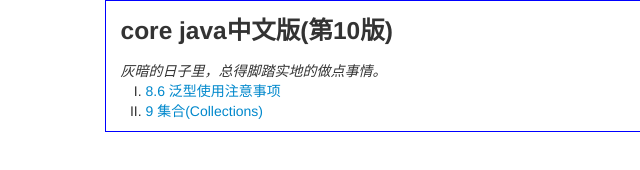
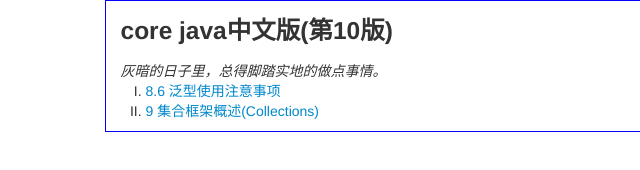
Before and after one commit to xuefengCrown/xuefengCrown.github.io, a plain HTML site: page translate/coreJava/coreJava.html in a window 1280 px wide. Shown: the full height of the page, 0-640 px from the left. Drawn offline with Linux system fonts and the light colour scheme; files that its build step writes are made by us from their sources.

Commit message:
Update coreJava.html

```diff
--- a/translate/coreJava/coreJava.html
+++ b/translate/coreJava/coreJava.html
@@ -15,7 +15,7 @@
 				<a href="8.6.html">8.6 泛型使用注意事项</a>
 			</li>
 		      <li>
-			<a href="9Collections.html">9 集合(Collections)</a>
+			<a href="9.1CollectionsFramework.html">9 集合框架概述(Collections)</a>
 		      </li>
 			</ol>
 		</div>
```
